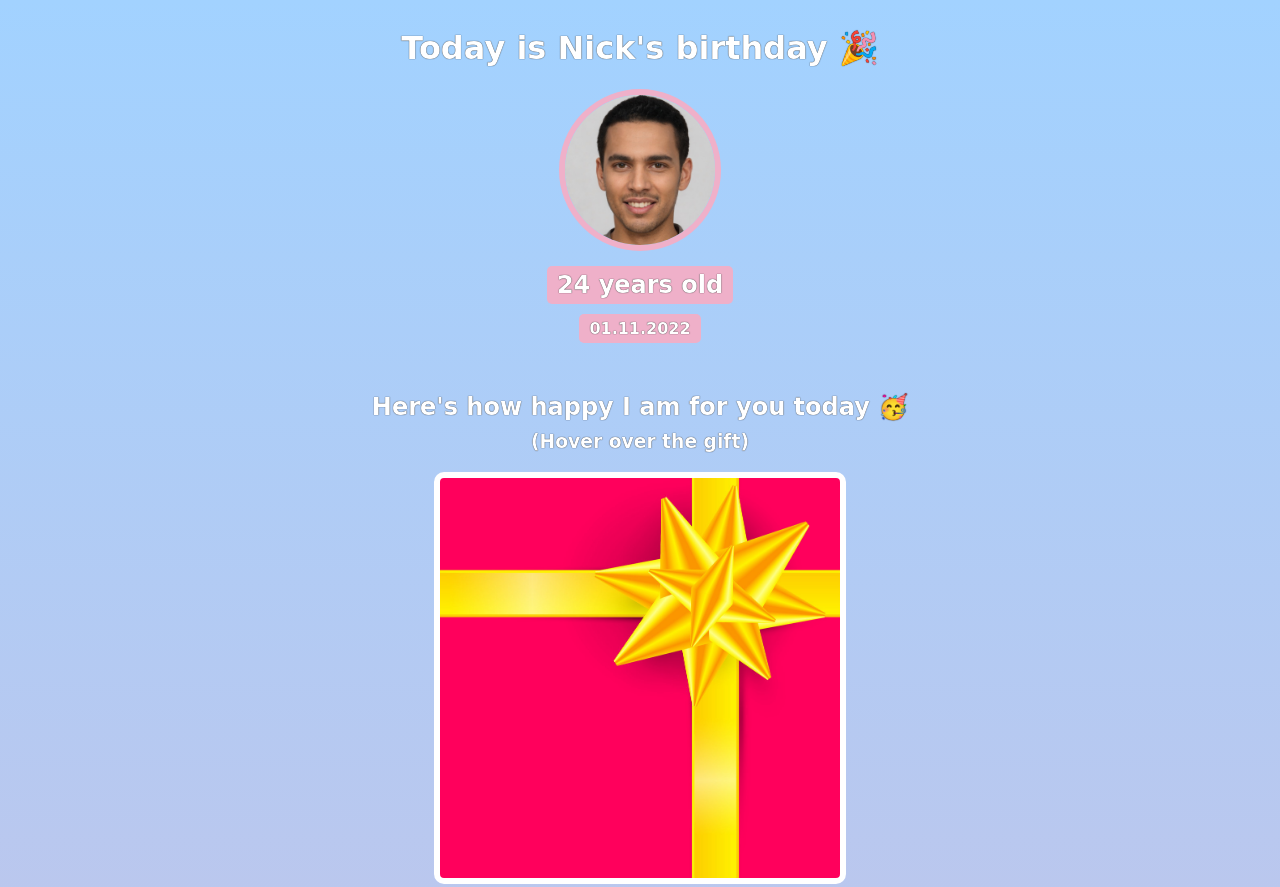
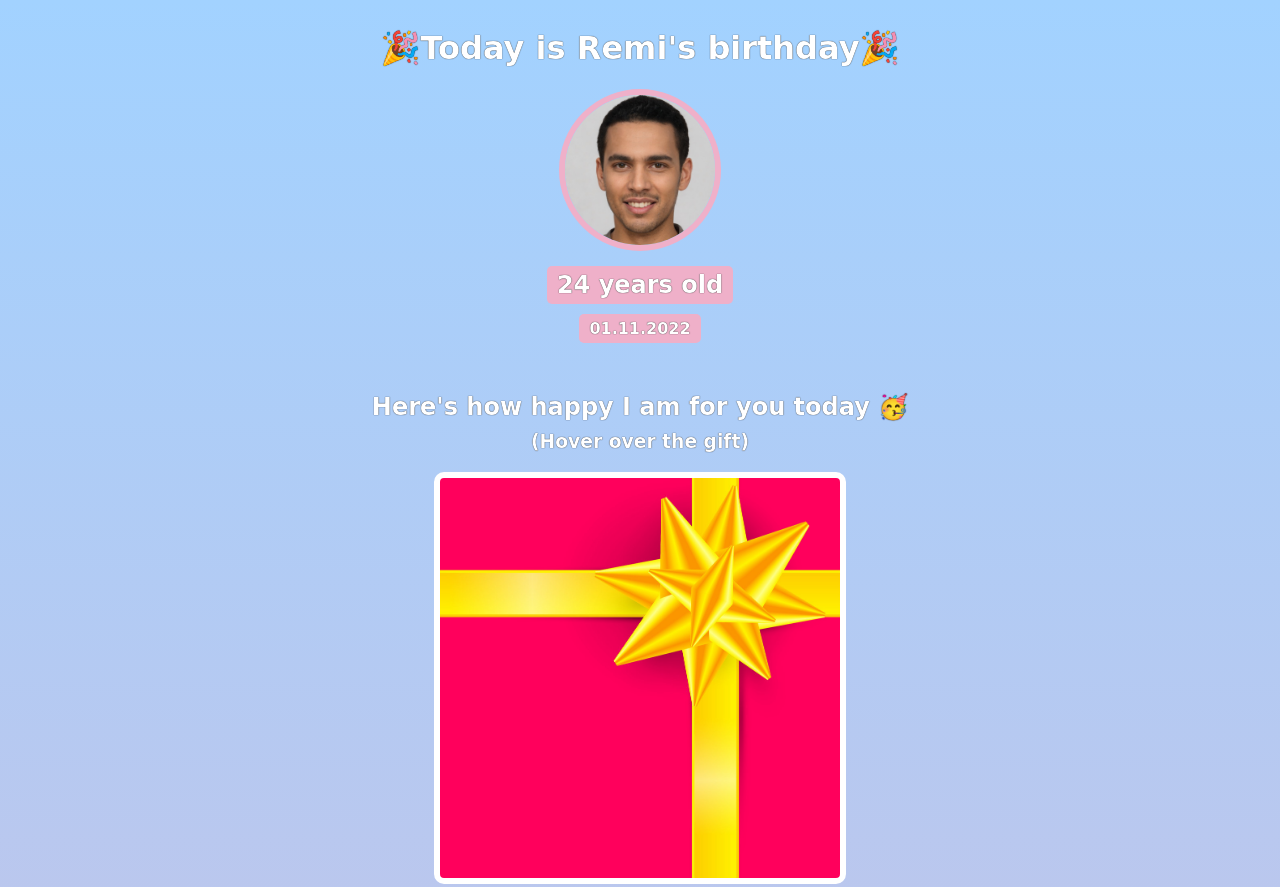
Before and after one commit to lacey-wisdom/birthday-GIFt-site, a plain HTML site: page index.html in a window 1280 px wide. Shown: the top 887 px of the page. Drawn offline with Linux system fonts and the light colour scheme; files whose address does not match are found by name; a web font is replaced by a local one.

Commit message:
Update index.html

```diff
--- a/index.html
+++ b/index.html
@@ -7,7 +7,7 @@
     </head>
     <body>
         <div id="header">
-            <h1>Today is Nick's birthday 🎉</h1>
+            <h1>🎉Today is Remi's birthday🎉</h1>
             <img id="bff-img" src="images/nick.jpg">
             <h2 id="bday-age">24 years old</h2>
             <h4 id="bday-date">01.11.2022</h4>
```
